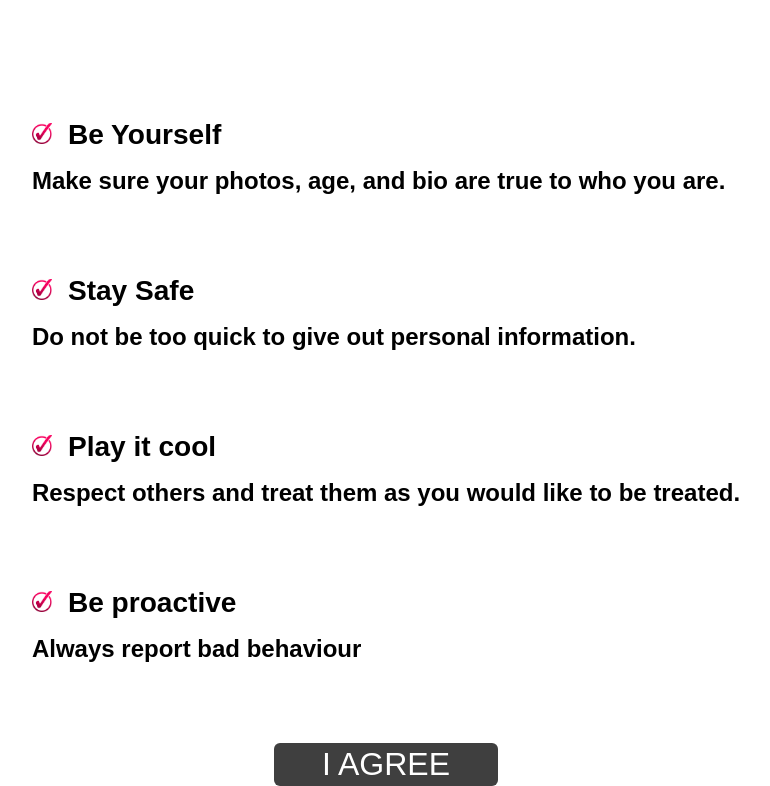
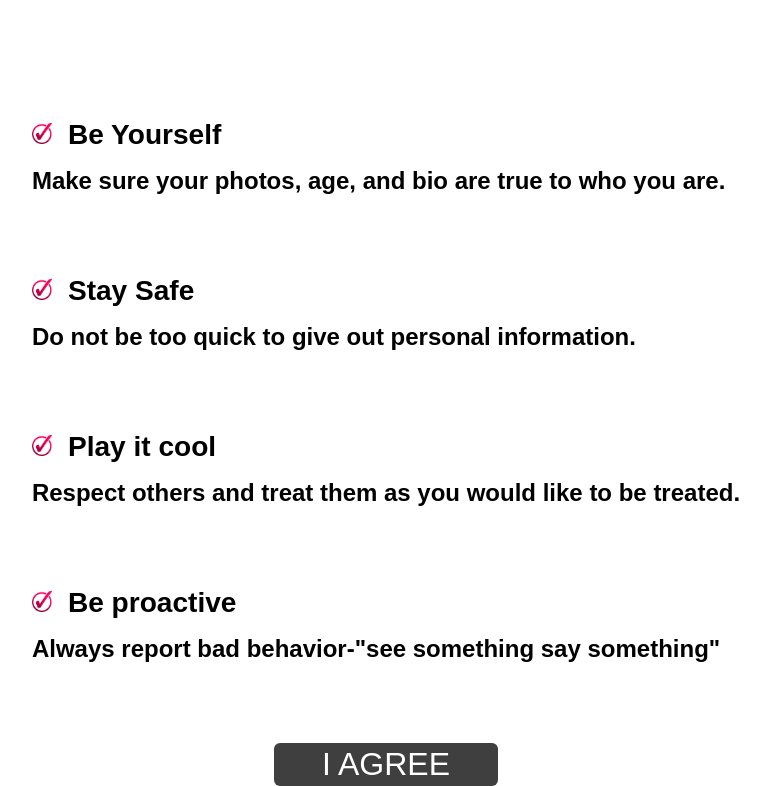
Before and after one commit to BrianDLara/The-Faults-In-Our-Stars_Frontend, a React (Create React App) app in the folder client/: page /welcome in a window 1280 px wide. Shown: the part 562-1348 px from the top of the page, without its empty margins (254-1024 px from the left). Built offline with nearby package versions, Linux system fonts and the light colour scheme; the HTML template or start-up script is replaced by a standard one.

Commit message:
welcome body text addition

```diff
--- a/client/src/Pages/Welcome.js
+++ b/client/src/Pages/Welcome.js
@@ -75,7 +75,9 @@ const Welcome = () => {
             />
             Be proactive
           </h3>
-          <h4 className="welcome-body-text">Always report bad behaviour</h4>
+          <h4 className="welcome-body-text">
+            Always report bad behavior-"see something say something"
+          </h4>
         </div>
 
         <div id="welcome-button-container">
```
